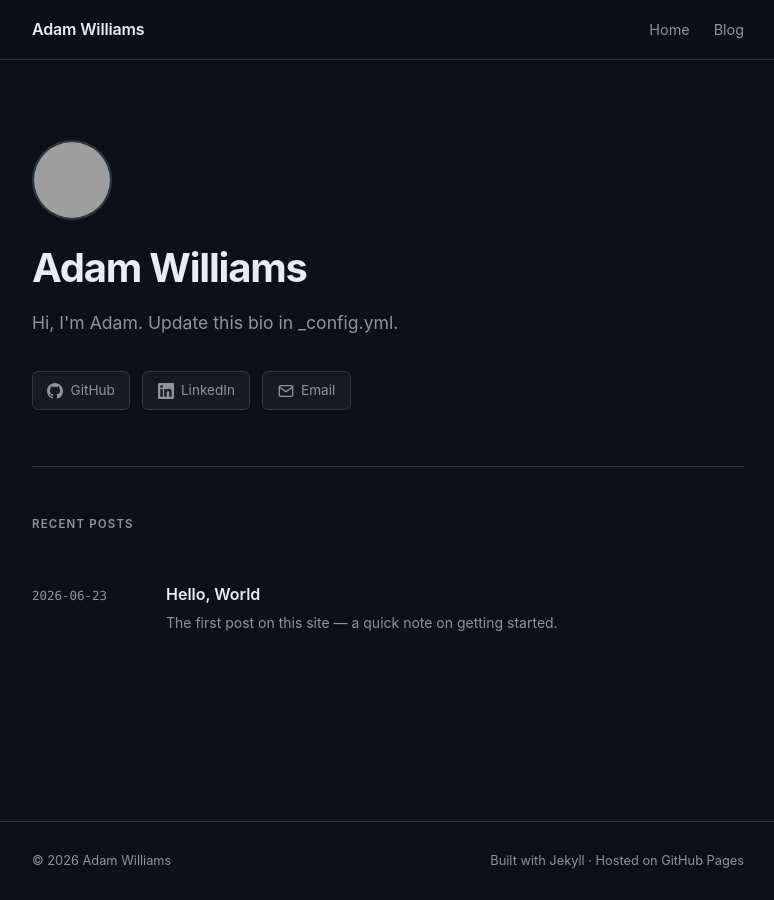
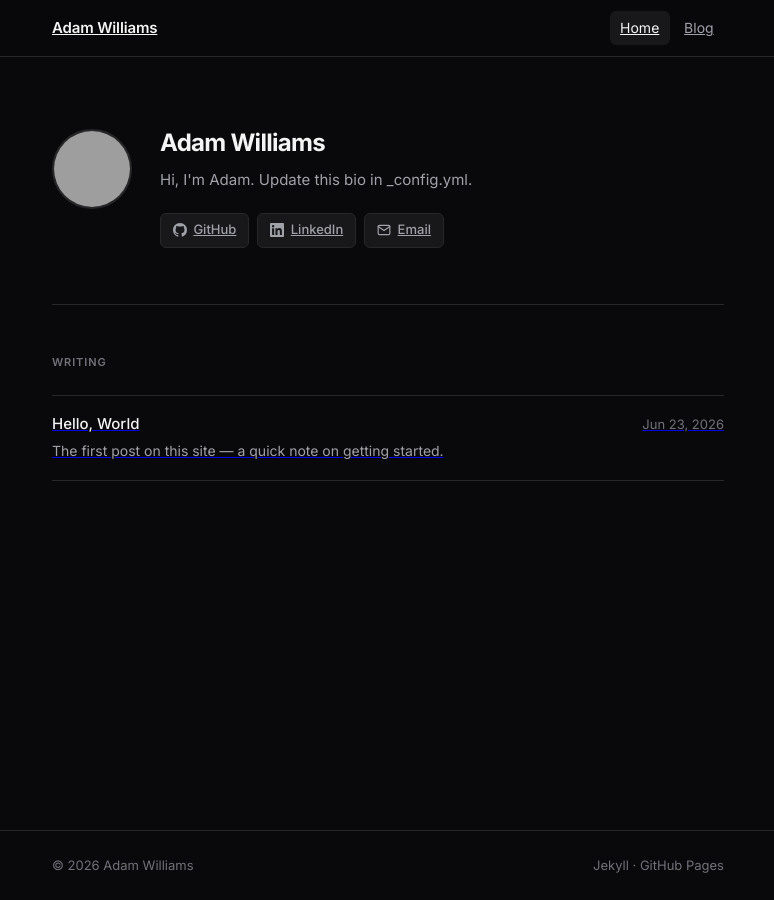
Before and after one commit to Adam24Williams/adam24williams.github.io, a Jekyll site: the page built from index.md, in a window 1280 px wide, cut to the strip 0-900 px from the top of the page. Shown: the whole strip, without its empty margins (252-1026 px from the left). Built offline with Jekyll 4.4.1, drawn with Linux system fonts in a browser that asks for light colours; grey boxes are pictures that could not be loaded.

Commit message:
redesign

```diff
--- a/_layouts/default.html
+++ b/_layouts/default.html
@@ -5,29 +5,30 @@
   <meta name="viewport" content="width=device-width, initial-scale=1.0">
   <title>{% if page.title %}{{ page.title }} — {{ site.author.name }}{% else %}{{ site.author.name }}{% endif %}</title>
   <meta name="description" content="{{ page.description | default: site.description }}">
+  <link rel="preconnect" href="https://fonts.googleapis.com">
+  <link rel="preconnect" href="https://fonts.gstatic.com" crossorigin>
+  <link href="https://fonts.googleapis.com/css2?family=Inter:wght@400;500;600;700&display=swap" rel="stylesheet">
   <link rel="stylesheet" href="{{ '/assets/css/style.css' | relative_url }}">
   {% seo %}
   {% feed_meta %}
 </head>
 <body>
   <nav>
-    <div class="container">
+    <div class="container nav-inner">
       <a href="{{ '/' | relative_url }}" class="nav-brand">{{ site.author.name }}</a>
       <ul class="nav-links">
-        <li><a href="{{ '/' | relative_url }}">Home</a></li>
-        <li><a href="{{ '/blog' | relative_url }}">Blog</a></li>
+        <li><a href="{{ '/' | relative_url }}" {% if page.url == '/' %}class="active"{% endif %}>Home</a></li>
+        <li><a href="{{ '/blog' | relative_url }}" {% if page.url contains '/blog' %}class="active"{% endif %}>Blog</a></li>
       </ul>
     </div>
   </nav>
 
-  <main>
-    {{ content }}
-  </main>
+  <main>{{ content }}</main>
 
   <footer>
-    <div class="container">
+    <div class="container footer-inner">
       <span>© {{ 'now' | date: '%Y' }} {{ site.author.name }}</span>
-      <span>Built with Jekyll · Hosted on GitHub Pages</span>
+      <span>Jekyll · GitHub Pages</span>
     </div>
   </footer>
 </body>
--- a/_layouts/home.html
+++ b/_layouts/home.html
@@ -2,53 +2,63 @@
 layout: default
 ---
 <div class="container">
+
   <section class="hero">
+    <div class="hero-profile">
       <img src="{{ site.author.avatar }}" alt="{{ site.author.name }}" class="avatar">
+      <div class="hero-text">
         <h1>{{ site.author.name }}</h1>
         <p>{{ site.author.bio }}</p>
         <div class="social-links">
           {% if site.author.github %}
           <a href="https://github.com/{{ site.author.github }}" class="social-link" target="_blank" rel="noopener">
-        <svg width="16" height="16" viewBox="0 0 16 16" fill="currentColor"><path d="M8 0C3.58 0 0 3.58 0 8c0 3.54 2.29 6.53 5.47 7.59.4.07.55-.17.55-.38 0-.19-.01-.82-.01-1.49-2.01.37-2.53-.49-2.69-.94-.09-.23-.48-.94-.82-1.13-.28-.15-.68-.52-.01-.53.63-.01 1.08.58 1.23.82.72 1.21 1.87.87 2.33.66.07-.52.28-.87.51-1.07-1.78-.2-3.64-.89-3.64-3.95 0-.87.31-1.59.82-2.15-.08-.2-.36-1.02.08-2.12 0 0 .67-.21 2.2.82.64-.18 1.32-.27 2-.27.68 0 1.36.09 2 .27 1.53-1.04 2.2-.82 2.2-.82.44 1.1.16 1.92.08 2.12.51.56.82 1.27.82 2.15 0 3.07-1.87 3.75-3.65 3.95.29.25.54.73.54 1.48 0 1.07-.01 1.93-.01 2.2 0 .21.15.46.55.38A8.013 8.013 0 0016 8c0-4.42-3.58-8-8-8z"/></svg>
+            <svg width="14" height="14" viewBox="0 0 16 16" fill="currentColor" aria-hidden="true"><path d="M8 0C3.58 0 0 3.58 0 8c0 3.54 2.29 6.53 5.47 7.59.4.07.55-.17.55-.38 0-.19-.01-.82-.01-1.49-2.01.37-2.53-.49-2.69-.94-.09-.23-.48-.94-.82-1.13-.28-.15-.68-.52-.01-.53.63-.01 1.08.58 1.23.82.72 1.21 1.87.87 2.33.66.07-.52.28-.87.51-1.07-1.78-.2-3.64-.89-3.64-3.95 0-.87.31-1.59.82-2.15-.08-.2-.36-1.02.08-2.12 0 0 .67-.21 2.2.82.64-.18 1.32-.27 2-.27.68 0 1.36.09 2 .27 1.53-1.04 2.2-.82 2.2-.82.44 1.1.16 1.92.08 2.12.51.56.82 1.27.82 2.15 0 3.07-1.87 3.75-3.65 3.95.29.25.54.73.54 1.48 0 1.07-.01 1.93-.01 2.2 0 .21.15.46.55.38A8.013 8.013 0 0016 8c0-4.42-3.58-8-8-8z"/></svg>
             GitHub
           </a>
           {% endif %}
           {% if site.author.linkedin %}
           <a href="https://linkedin.com/in/{{ site.author.linkedin }}" class="social-link" target="_blank" rel="noopener">
-        <svg width="16" height="16" viewBox="0 0 24 24" fill="currentColor"><path d="M20.447 20.452h-3.554v-5.569c0-1.328-.027-3.037-1.852-3.037-1.853 0-2.136 1.445-2.136 2.939v5.667H9.351V9h3.414v1.561h.046c.477-.9 1.637-1.85 3.37-1.85 3.601 0 4.267 2.37 4.267 5.455v6.286zM5.337 7.433a2.062 2.062 0 01-2.063-2.065 2.064 2.064 0 112.063 2.065zm1.782 13.019H3.555V9h3.564v11.452zM22.225 0H1.771C.792 0 0 .774 0 1.729v20.542C0 23.227.792 24 1.771 24h20.451C23.2 24 24 23.227 24 22.271V1.729C24 .774 23.2 0 22.222 0h.003z"/></svg>
+            <svg width="14" height="14" viewBox="0 0 24 24" fill="currentColor" aria-hidden="true"><path d="M20.447 20.452h-3.554v-5.569c0-1.328-.027-3.037-1.852-3.037-1.853 0-2.136 1.445-2.136 2.939v5.667H9.351V9h3.414v1.561h.046c.477-.9 1.637-1.85 3.37-1.85 3.601 0 4.267 2.37 4.267 5.455v6.286zM5.337 7.433a2.062 2.062 0 01-2.063-2.065 2.064 2.064 0 112.063 2.065zm1.782 13.019H3.555V9h3.564v11.452zM22.225 0H1.771C.792 0 0 .774 0 1.729v20.542C0 23.227.792 24 1.771 24h20.451C23.2 24 24 23.227 24 22.271V1.729C24 .774 23.2 0 22.222 0h.003z"/></svg>
             LinkedIn
           </a>
           {% endif %}
           {% if site.author.email %}
           <a href="mailto:{{ site.author.email }}" class="social-link">
-        <svg width="16" height="16" viewBox="0 0 24 24" fill="none" stroke="currentColor" stroke-width="2" stroke-linecap="round" stroke-linejoin="round"><path d="M4 4h16c1.1 0 2 .9 2 2v12c0 1.1-.9 2-2 2H4c-1.1 0-2-.9-2-2V6c0-1.1.9-2 2-2z"/><polyline points="22,6 12,13 2,6"/></svg>
+            <svg width="14" height="14" viewBox="0 0 24 24" fill="none" stroke="currentColor" stroke-width="2" stroke-linecap="round" stroke-linejoin="round" aria-hidden="true"><path d="M4 4h16c1.1 0 2 .9 2 2v12c0 1.1-.9 2-2 2H4c-1.1 0-2-.9-2-2V6c0-1.1.9-2 2-2z"/><polyline points="22,6 12,13 2,6"/></svg>
             Email
           </a>
           {% endif %}
+        </div>
+      </div>
     </div>
   </section>
 
   {{ content }}
 
-  <section class="section">
-    <p class="section-title">Recent Posts</p>
+  <section class="posts-section">
+    <h2 class="section-heading">Writing</h2>
     {% if site.posts.size == 0 %}
-    <p class="empty-state">No posts yet. Add a <code>.md</code> file to <code>_posts/</code> to get started.</p>
+    <p class="empty-state">No posts yet — check back soon.</p>
     {% else %}
     <ul class="post-list">
       {% for post in site.posts limit:5 %}
       <li class="post-item">
-        <span class="post-date">{{ post.date | date: "%Y-%m-%d" }}</span>
-        <a href="{{ post.url | relative_url }}" class="post-title">{{ post.title }}</a>
+        <a href="{{ post.url | relative_url }}" class="post-item-link">
+          <div class="post-row">
+            <span class="post-title">{{ post.title }}</span>
+            <span class="post-date">{{ post.date | date: "%b %-d, %Y" }}</span>
+          </div>
           {% if post.excerpt %}
-        <p class="post-excerpt">{{ post.excerpt | strip_html | truncatewords: 30 }}</p>
+          <p class="post-excerpt">{{ post.excerpt | strip_html | truncatewords: 25 }}</p>
           {% endif %}
+        </a>
       </li>
       {% endfor %}
     </ul>
     {% if site.posts.size > 5 %}
-    <a href="{{ '/blog' | relative_url }}" class="view-all">View all posts →</a>
+    <a href="{{ '/blog' | relative_url }}" class="view-all">All posts →</a>
     {% endif %}
     {% endif %}
   </section>
+
 </div>
--- a/_layouts/post.html
+++ b/_layouts/post.html
@@ -2,9 +2,9 @@
 layout: default
 ---
 <div class="container">
-  <article>
+  <article class="post-article">
     <header class="post-header">
-      <a href="{{ '/blog' | relative_url }}" class="back-link">← All posts</a>
+      <a href="{{ '/blog' | relative_url }}" class="back-link">← Writing</a>
       <h1>{{ page.title }}</h1>
       <p class="post-meta">{{ page.date | date: "%B %-d, %Y" }}</p>
     </header>
--- a/assets/css/style.css
+++ b/assets/css/style.css
@@ -1,102 +1,104 @@
+/* ── Tokens ── */
 :root {
-  --bg: #0d1117;
-  --bg-secondary: #161b22;
-  --border: #30363d;
-  --text: #e6edf3;
-  --text-muted: #8b949e;
-  --accent: #58a6ff;
-  --accent-hover: #79b8ff;
-  --code-bg: #1f2428;
+  --bg:            #09090b;
+  --bg-raised:     #111113;
+  --bg-card:       #18181b;
+  --border:        #27272a;
+  --border-hover:  #3f3f46;
+  --text:          #f4f4f5;
+  --text-2:        #a1a1aa;
+  --text-3:        #71717a;
+  --accent:        #3b82f6;
+  --accent-hover:  #60a5fa;
+  --mono: ui-monospace, "SFMono-Regular", Menlo, Monaco, Consolas, monospace;
 }
 
-* {
-  margin: 0;
-  padding: 0;
-  box-sizing: border-box;
-}
+/* ── Reset ── */
+*, *::before, *::after { box-sizing: border-box; margin: 0; padding: 0; }
+
+html { -webkit-font-smoothing: antialiased; -moz-osx-font-smoothing: grayscale; }
 
 body {
-  background-color: var(--bg);
+  background: var(--bg);
   color: var(--text);
-  font-family: -apple-system, BlinkMacSystemFont, "Segoe UI", system-ui, sans-serif;
-  line-height: 1.7;
-  font-size: 16px;
+  font-family: "Inter", -apple-system, BlinkMacSystemFont, "Segoe UI", sans-serif;
+  font-size: 15px;
+  line-height: 1.65;
   min-height: 100vh;
   display: flex;
   flex-direction: column;
 }
 
-main {
-  flex: 1;
-}
+main { flex: 1; }
 
-a {
-  color: var(--accent);
-  text-decoration: none;
-}
+img { display: block; max-width: 100%; }
 
-a:hover {
-  color: var(--accent-hover);
-  text-decoration: underline;
+/* ── Layout ── */
+.container {
+  max-width: 720px;
+  margin: 0 auto;
+  padding: 0 1.5rem;
 }
 
 /* ── Nav ── */
 nav {
-  border-bottom: 1px solid var(--border);
-  padding: 1rem 0;
   position: sticky;
   top: 0;
-  background: rgba(13, 17, 23, 0.92);
-  backdrop-filter: blur(8px);
-  z-index: 10;
+  z-index: 50;
+  border-bottom: 1px solid var(--border);
+  background: rgba(9, 9, 11, 0.85);
+  backdrop-filter: blur(12px);
+  -webkit-backdrop-filter: blur(12px);
 }
 
-nav .container {
+.nav-inner {
   display: flex;
+  align-items: center;
   justify-content: space-between;
-  align-items: center;
+  height: 56px;
 }
 
 .nav-brand {
+  font-size: 0.9375rem;
   font-weight: 600;
-  font-size: 1rem;
   color: var(--text);
   letter-spacing: -0.01em;
+  transition: color 0.15s;
 }
 
-.nav-brand:hover {
-  color: var(--accent);
-  text-decoration: none;
-}
+.nav-brand:hover { color: var(--accent); }
 
 .nav-links {
   display: flex;
-  gap: 1.5rem;
+  gap: 0.25rem;
   list-style: none;
 }
 
 .nav-links a {
-  color: var(--text-muted);
-  font-size: 0.9rem;
-  transition: color 0.15s;
+  display: inline-block;
+  padding: 0.35rem 0.65rem;
+  border-radius: 6px;
+  font-size: 0.875rem;
+  color: var(--text-2);
+  transition: color 0.15s, background 0.15s;
 }
 
-.nav-links a:hover {
+.nav-links a:hover,
+.nav-links a.active {
   color: var(--text);
-  text-decoration: none;
-}
-
-/* ── Container ── */
-.container {
-  max-width: 760px;
-  margin: 0 auto;
-  padding: 0 1.5rem;
+  background: var(--bg-card);
 }
 
 /* ── Hero ── */
 .hero {
-  padding: 5rem 0 3.5rem;
+  padding: 4.5rem 0 3.5rem;
   border-bottom: 1px solid var(--border);
+}
+
+.hero-profile {
+  display: flex;
+  align-items: flex-start;
+  gap: 1.75rem;
 }
 
 .avatar {
@@ -104,332 +106,322 @@ nav .container {
   height: 80px;
   border-radius: 50%;
   border: 2px solid var(--border);
-  margin-bottom: 1.5rem;
-  display: block;
+  flex-shrink: 0;
+  object-fit: cover;
 }
 
-.hero h1 {
-  font-size: 2.5rem;
+.hero-text h1 {
+  font-size: 1.5rem;
   font-weight: 700;
   letter-spacing: -0.03em;
-  margin-bottom: 1rem;
   line-height: 1.2;
+  margin-bottom: 0.6rem;
 }
 
-.hero p {
-  font-size: 1.1rem;
-  color: var(--text-muted);
-  max-width: 560px;
-  margin-bottom: 2rem;
-  line-height: 1.75;
+.hero-text p {
+  font-size: 0.9375rem;
+  color: var(--text-2);
+  max-width: 480px;
+  line-height: 1.7;
+  margin-bottom: 1.25rem;
 }
 
 .social-links {
   display: flex;
-  gap: 0.75rem;
   flex-wrap: wrap;
+  gap: 0.5rem;
 }
 
 .social-link {
   display: inline-flex;
   align-items: center;
-  gap: 0.45rem;
-  padding: 0.45rem 0.9rem;
+  gap: 0.4rem;
+  padding: 0.35rem 0.75rem;
+  border-radius: 6px;
   border: 1px solid var(--border);
-  border-radius: 6px;
-  color: var(--text-muted);
-  font-size: 0.85rem;
-  transition: border-color 0.15s, color 0.15s;
-  background: var(--bg-secondary);
+  background: var(--bg-card);
+  color: var(--text-2);
+  font-size: 0.8125rem;
+  font-weight: 500;
+  transition: border-color 0.15s, color 0.15s, background 0.15s;
 }
 
 .social-link:hover {
-  border-color: var(--accent);
-  color: var(--accent);
-  text-decoration: none;
+  border-color: var(--border-hover);
+  color: var(--text);
+  background: var(--bg-raised);
 }
 
-/* ── Sections ── */
-.section {
-  padding: 3rem 0;
-  border-bottom: 1px solid var(--border);
+/* ── Posts section (homepage) ── */
+.posts-section {
+  padding: 3rem 0 4rem;
 }
 
-.section:last-child {
-  border-bottom: none;
-}
-
-.section-title {
-  font-size: 0.72rem;
+.section-heading {
+  font-size: 0.6875rem;
   font-weight: 600;
-  letter-spacing: 0.1em;
+  letter-spacing: 0.08em;
   text-transform: uppercase;
-  color: var(--text-muted);
-  margin-bottom: 1.75rem;
+  color: var(--text-3);
+  margin-bottom: 1.5rem;
 }
 
 /* ── Post list ── */
 .post-list {
   list-style: none;
-  display: flex;
-  flex-direction: column;
-  gap: 0;
+  border-top: 1px solid var(--border);
 }
 
 .post-item {
-  display: grid;
-  grid-template-columns: 110px 1fr;
-  grid-template-rows: auto auto;
-  column-gap: 1.5rem;
-  padding: 1.25rem 0;
   border-bottom: 1px solid var(--border);
 }
 
-.post-item:last-child {
-  border-bottom: none;
+.post-item-link {
+  display: block;
+  padding: 1.1rem 0.5rem;
+  border-radius: 6px;
+  margin: 0 -0.5rem;
+  transition: background 0.12s;
+}
+
+.post-item-link:hover {
+  background: var(--bg-card);
+}
+
+.post-row {
+  display: flex;
+  align-items: baseline;
+  justify-content: space-between;
+  gap: 1rem;
+}
+
+.post-title {
+  font-size: 0.9375rem;
+  font-weight: 500;
+  color: var(--text);
+  line-height: 1.4;
+  flex: 1;
 }
 
 .post-date {
-  font-size: 0.78rem;
-  color: var(--text-muted);
-  font-family: "SFMono-Regular", Consolas, "Liberation Mono", Menlo, monospace;
-  padding-top: 0.15rem;
-  grid-row: 1;
-}
-
-.post-title {
-  font-size: 1rem;
-  font-weight: 600;
-  color: var(--text);
-  grid-column: 2;
-  grid-row: 1;
-  line-height: 1.4;
-}
-
-.post-title:hover {
-  color: var(--accent);
-  text-decoration: none;
+  font-size: 0.8125rem;
+  color: var(--text-3);
+  white-space: nowrap;
+  flex-shrink: 0;
 }
 
 .post-excerpt {
+  margin-top: 0.3rem;
   font-size: 0.875rem;
-  color: var(--text-muted);
-  margin-top: 0.35rem;
-  line-height: 1.6;
-  grid-column: 2;
-  grid-row: 2;
+  color: var(--text-2);
+  line-height: 1.55;
 }
 
 .view-all {
   display: inline-block;
   margin-top: 1.5rem;
   font-size: 0.875rem;
-  color: var(--text-muted);
+  font-weight: 500;
+  color: var(--text-2);
   transition: color 0.15s;
 }
 
-.view-all:hover {
-  color: var(--accent);
-  text-decoration: none;
+.view-all:hover { color: var(--accent); }
+
+.empty-state {
+  font-size: 0.9375rem;
+  color: var(--text-3);
 }
 
-.empty-state {
-  color: var(--text-muted);
-  font-size: 0.95rem;
-}
-
-/* ── Page header (blog listing) ── */
+/* ── Blog listing page ── */
 .page-header {
-  padding: 4rem 0 2.5rem;
+  padding: 4rem 0 2rem;
   border-bottom: 1px solid var(--border);
+  margin-bottom: 0;
 }
 
 .page-header h1 {
-  font-size: 2rem;
+  font-size: 1.75rem;
   font-weight: 700;
-  letter-spacing: -0.02em;
-  margin-bottom: 0.4rem;
+  letter-spacing: -0.03em;
+  margin-bottom: 0.3rem;
 }
 
 .page-subtitle {
   font-size: 0.875rem;
-  color: var(--text-muted);
+  color: var(--text-3);
 }
 
-/* ── Individual post ── */
+/* pad the post list on the blog page */
+.container > .post-list {
+  margin-bottom: 4rem;
+}
+
+/* ── Post article ── */
+.post-article {
+  padding-bottom: 5rem;
+}
+
 .post-header {
-  padding: 4rem 0 2.5rem;
+  padding: 3.5rem 0 2.5rem;
   border-bottom: 1px solid var(--border);
+  margin-bottom: 2.5rem;
 }
 
 .back-link {
   display: inline-block;
-  font-size: 0.85rem;
-  color: var(--text-muted);
   margin-bottom: 1.5rem;
+  font-size: 0.875rem;
+  color: var(--text-3);
   transition: color 0.15s;
 }
 
-.back-link:hover {
-  color: var(--accent);
-  text-decoration: none;
-}
+.back-link:hover { color: var(--text-2); }
 
 .post-header h1 {
-  font-size: 2rem;
+  font-size: 1.875rem;
   font-weight: 700;
-  letter-spacing: -0.02em;
+  letter-spacing: -0.03em;
   line-height: 1.25;
-  margin-bottom: 0.75rem;
+  margin-bottom: 0.6rem;
 }
 
 .post-meta {
-  color: var(--text-muted);
   font-size: 0.875rem;
+  color: var(--text-3);
 }
 
-/* ── Post content ── */
-.post-content {
-  padding: 2.5rem 0 4rem;
+/* ── Post content typography ── */
+.post-content { font-size: 1rem; line-height: 1.75; }
+
+.post-content > * + * { margin-top: 1.25rem; }
+
+.post-content h2 {
+  font-size: 1.25rem;
+  font-weight: 600;
+  letter-spacing: -0.02em;
+  margin-top: 2.5rem;
+  margin-bottom: 0.5rem;
 }
 
-.post-content h1,
-.post-content h2,
-.post-content h3,
-.post-content h4 {
-  margin-top: 2.5rem;
-  margin-bottom: 0.75rem;
-  line-height: 1.3;
-  letter-spacing: -0.01em;
+.post-content h3 {
+  font-size: 1.0625rem;
+  font-weight: 600;
+  margin-top: 2rem;
+  margin-bottom: 0.4rem;
 }
 
-.post-content h2 { font-size: 1.4rem; }
-.post-content h3 { font-size: 1.15rem; }
+.post-content p { color: #d4d4d8; }
 
-.post-content p {
-  margin-bottom: 1.25rem;
-  color: #c9d1d9;
+.post-content a { color: var(--accent); text-decoration: underline; text-underline-offset: 3px; }
+.post-content a:hover { color: var(--accent-hover); }
+
+.post-content strong { color: var(--text); font-weight: 600; }
+
+.post-content ul,
+.post-content ol {
+  padding-left: 1.4rem;
 }
 
-.post-content a {
-  color: var(--accent);
+.post-content li { color: #d4d4d8; }
+.post-content li + li { margin-top: 0.3rem; }
+
+.post-content blockquote {
+  border-left: 3px solid var(--border-hover);
+  padding-left: 1.25rem;
+  color: var(--text-2);
+  font-style: italic;
 }
 
 .post-content code {
-  background: var(--code-bg);
+  font-family: var(--mono);
+  font-size: 0.875em;
+  background: var(--bg-card);
   border: 1px solid var(--border);
   border-radius: 4px;
-  padding: 0.15em 0.45em;
-  font-size: 0.875em;
-  font-family: "SFMono-Regular", Consolas, "Liberation Mono", Menlo, monospace;
-  color: var(--accent);
+  padding: 0.15em 0.4em;
+  color: #a78bfa;
 }
 
 .post-content pre {
-  background: var(--code-bg);
+  background: var(--bg-card);
   border: 1px solid var(--border);
   border-radius: 8px;
   padding: 1.25rem 1.5rem;
   overflow-x: auto;
-  margin-bottom: 1.5rem;
 }
 
 .post-content pre code {
   background: none;
   border: none;
   padding: 0;
+  font-size: 0.875rem;
   color: var(--text);
-  font-size: 0.875rem;
-}
-
-.post-content blockquote {
-  border-left: 3px solid var(--accent);
-  padding: 0.1rem 0 0.1rem 1.25rem;
-  margin: 0 0 1.25rem;
-  color: var(--text-muted);
-}
-
-.post-content ul,
-.post-content ol {
-  padding-left: 1.5rem;
-  margin-bottom: 1.25rem;
-}
-
-.post-content li {
-  margin-bottom: 0.4rem;
-  color: #c9d1d9;
-}
-
-.post-content img {
-  max-width: 100%;
-  border-radius: 8px;
-  border: 1px solid var(--border);
-  margin: 1rem 0;
 }
 
 .post-content hr {
   border: none;
   border-top: 1px solid var(--border);
-  margin: 2.5rem 0;
+}
+
+.post-content img {
+  border-radius: 8px;
+  border: 1px solid var(--border);
 }
 
 .post-content table {
   width: 100%;
   border-collapse: collapse;
-  margin-bottom: 1.25rem;
   font-size: 0.9rem;
 }
 
 .post-content th,
 .post-content td {
-  padding: 0.6rem 0.9rem;
+  padding: 0.55rem 0.9rem;
   border: 1px solid var(--border);
   text-align: left;
 }
 
 .post-content th {
-  background: var(--bg-secondary);
+  background: var(--bg-card);
   font-weight: 600;
+  color: var(--text);
 }
 
 /* ── Footer ── */
 footer {
   border-top: 1px solid var(--border);
-  padding: 1.75rem 0;
-  color: var(--text-muted);
-  font-size: 0.8rem;
+  padding: 1.5rem 0;
 }
 
-footer .container {
+.footer-inner {
   display: flex;
+  align-items: center;
   justify-content: space-between;
-  align-items: center;
+  gap: 1rem;
   flex-wrap: wrap;
-  gap: 0.5rem;
+  font-size: 0.8125rem;
+  color: var(--text-3);
 }
 
 /* ── Responsive ── */
-@media (max-width: 600px) {
-  .hero h1 { font-size: 1.8rem; }
-  .post-header h1 { font-size: 1.6rem; }
-  .page-header h1 { font-size: 1.6rem; }
+@media (max-width: 560px) {
+  .hero { padding: 3rem 0 2.5rem; }
 
-  .post-item {
-    grid-template-columns: 1fr;
+  .hero-profile {
+    flex-direction: column;
+    gap: 1.25rem;
   }
 
-  .post-date {
-    grid-row: auto;
-    margin-bottom: 0.2rem;
-  }
+  .avatar { width: 64px; height: 64px; }
 
-  .post-title,
-  .post-excerpt {
-    grid-column: 1;
-  }
+  .hero-text h1 { font-size: 1.25rem; }
 
-  footer .container {
-    flex-direction: column;
-    align-items: flex-start;
-  }
+  .post-row { flex-direction: column; gap: 0.2rem; }
+
+  .post-date { font-size: 0.75rem; }
+
+  .post-header h1 { font-size: 1.5rem; }
+
+  .footer-inner { flex-direction: column; align-items: flex-start; }
 }
```
Also changed, not shown: _layouts/blog.html (+12 -8 lines). Lines whose indentation alone changed are shown as unchanged.
